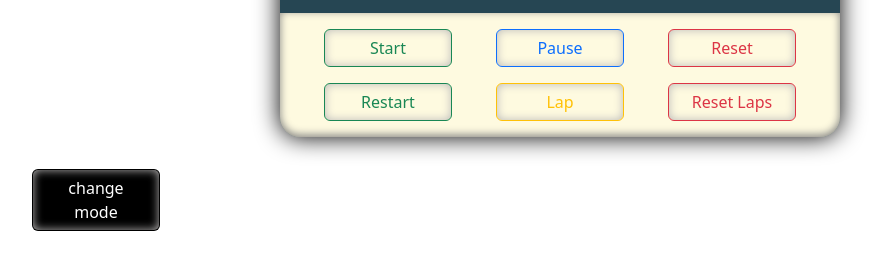
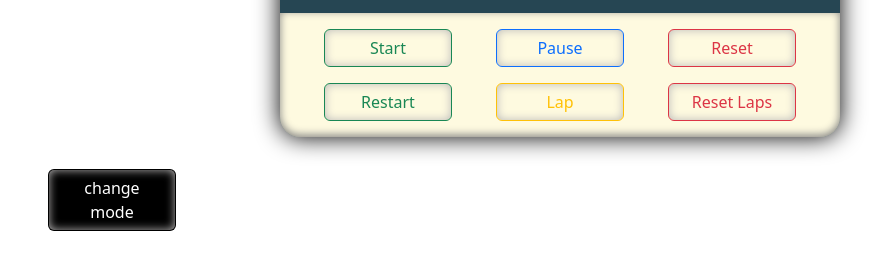
Before and after one commit to raj-singh2005/SCT_WD_2, a plain HTML site: page index.html in a window 1280 px wide. Shown: the part 279-548 px from the top of the page, without its empty margins (80-970 px from the left). Drawn offline with nearby package versions, Linux system fonts and the light colour scheme.

Commit message:
fix layout

```diff
--- a/style.css
+++ b/style.css
@@ -84,7 +84,7 @@ button{
 .change-mode{
     background-color: black;
     margin-top: 2rem;
-    margin-left: 7rem;
+    margin-left: 8rem;
     color: white;
 }
 
```
